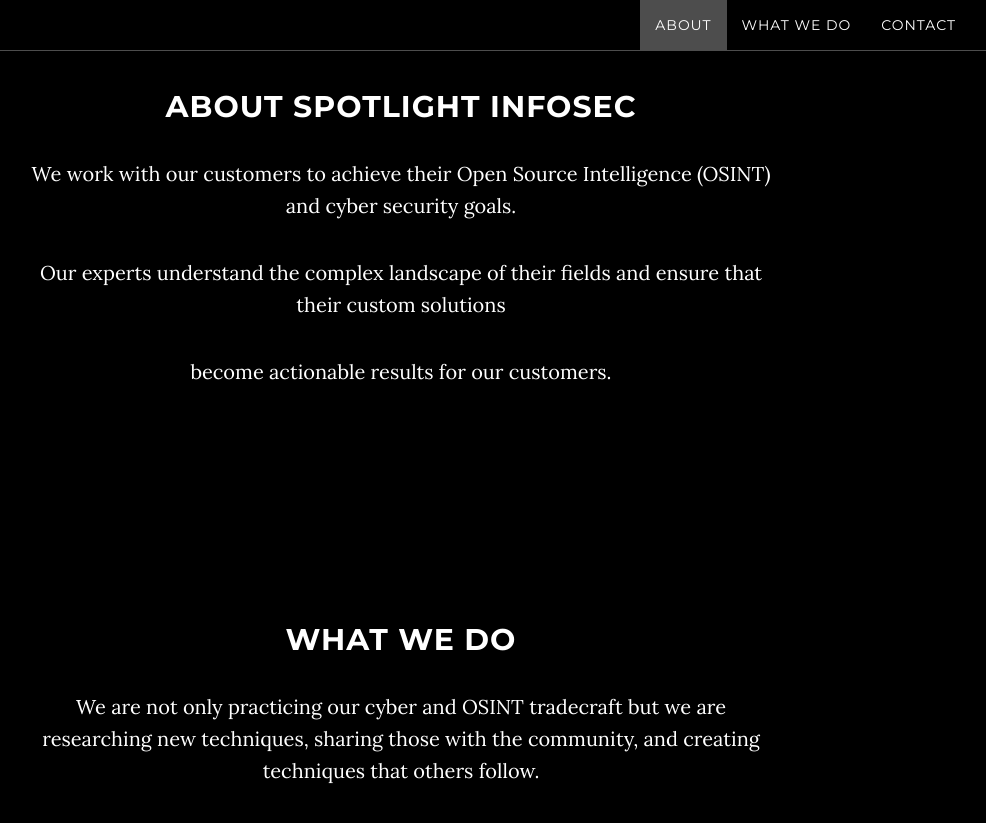
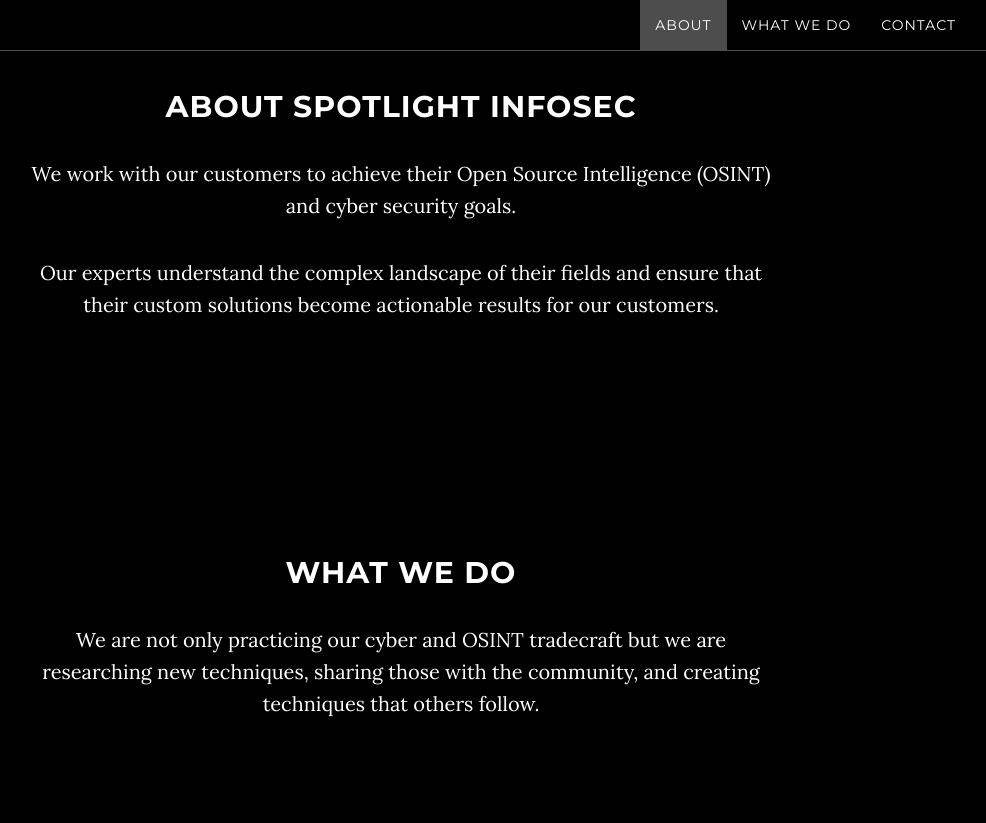
Before and after one commit to spotlightinfosec/spotlightinfosec.github.io, a Jekyll site: the page built from index.html, in a window 1280 px wide and 900 px high, scrolled down 1206 px. Shown: the top 823 px of the window, without its empty margins (239-1225 px from the left). Built offline with Jekyll 4.4.1, drawn with Linux system fonts in a browser that asks for light colours.

Commit message:
fixing layout and wrapping

```diff
--- a/_includes/about.html
+++ b/_includes/about.html
@@ -3,9 +3,11 @@
         <div class="row">
             <div class="col-lg-8 col-lg-offset-2">
                 <h2>About Spotlight Infosec</h2>
-                <p>We work with our customers to achieve their Open Source Intelligence (OSINT) and cyber security goals.</p>
-                <p>Our experts understand the complex landscape of their fields and ensure that their custom solutions</p>
-                <p>become actionable results for our customers.</p>
+                <p>We work with our customers to achieve their
+                   Open Source Intelligence (OSINT) and cyber security goals.</p>
+                <p>Our experts understand the complex landscape of their fields
+                    and ensure that their custom solutions
+                    become actionable results for our customers.</p>
             </div>
         </div>
     </section>
```
